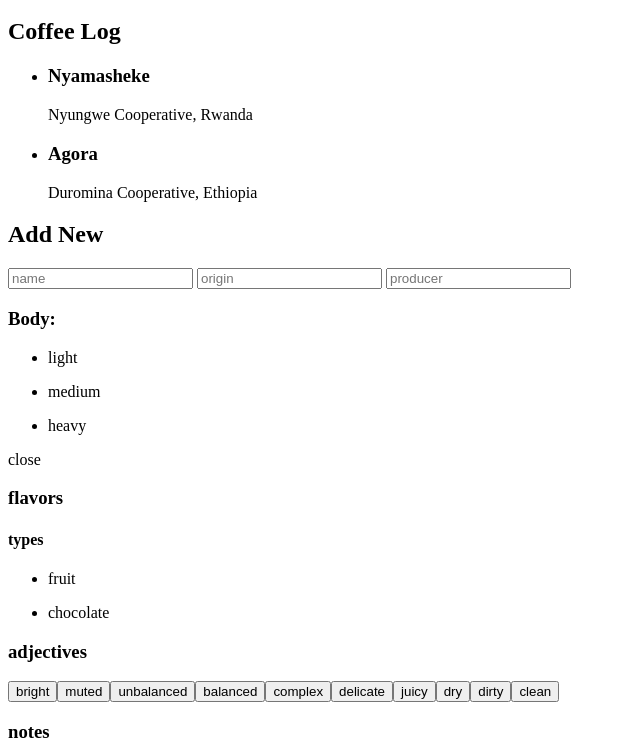
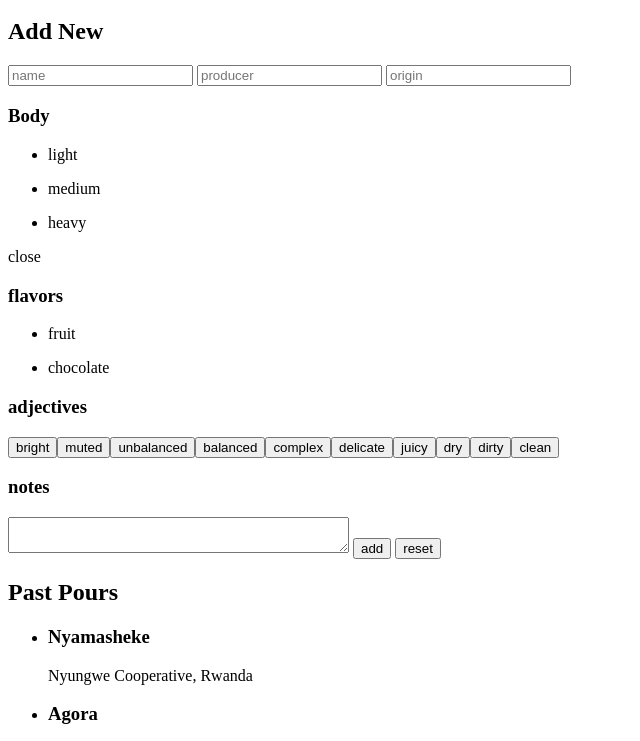
Before and after one commit to awdriggs/freshCup, a plain HTML site: page index.html in a window 1280 px wide. Shown: the part 48-789 px from the top of the page, without its empty margins (0-640 px from the left). Drawn offline with Linux system fonts and the light colour scheme.

Commit message:
working on structure

```diff
--- a/app.js
+++ b/app.js
@@ -47,10 +47,10 @@ var apiData = {
 //coffee-item, view for showing each individual coffee item
 Vue.component('coffeeItem', {
   template: "#coffee-item",
-  props: ['coffee', 'add'],
+  props: ['coffee', 'display'],
   data: function() {
     return {
-      showing: this.add
+      showing: this.display
     }
   },
   methods: {
--- a/index.html
+++ b/index.html
@@ -12,14 +12,15 @@
       <h1>Fresh Cup</h1>
     </header>
 
-    <h2>Coffee Log</h2>
-    <ul>
-      <coffee-item v-for="coffee in coffees" :coffee="coffee" :add="false">
-      </coffee-item>
-    </ul>
 
     <new-coffee @new-coffee="addNewCoffee" :tastings="tastings">
     </new-coffee>
+
+    <h2>Past Pours</h2>
+    <ul>
+      <coffee-item v-for="coffee in coffees" :coffee="coffee" :display="false">
+      </coffee-item>
+    </ul>
 
     <pre>{{$data}}</pre>
   </div>
@@ -27,22 +28,22 @@
 
   <!-- templates -->
   <template id="new-coffee">
-    <!-- just do a coffee item here with the blank coffee?\\ -->
     <div>
+    <!-- hijacking the coffee item for reuse here -->
+    <!-- display will control whether the item is explanded to start or not. -->
       <ul v-if="coffee.title">
-        <coffee-item :coffee="coffee" :add="true">
+        <coffee-item :coffee="coffee" :display="true">
         </coffee-item>
       </ul>
 
-
+      <div class="controls">
         <h2>Add New</h2>
 
         <input type="text" name="name" placeholder="name" v-model="coffee.title">
+        <input type="text" name="producer" placeholder="producer" v-model="coffee.producer">
         <input type="text" name="origin" placeholder="origin" v-model="coffee.origin">
-      <input type="text" name="producer" placeholder="producer" v-model="coffee.producer">
 
-      <h3>Body: {{coffee.body}}</h3>
-      <!-- insert body feature here -->
+        <h3>Body</h3>
         <ul v-for="body in tastings.body">
           <li @click="currentBody = body.category">{{body.category}}
             <ul v-for="description in body.descriptions" v-show="body.category == currentBody">
@@ -53,9 +54,6 @@
         <p v-if="currentBody" @click="currentBody = ''">close</p>
 
         <h3>flavors</h3>
-      {{coffee.flavor.join(", ")}}
-
-      <h4>types</h4>
         <ul v-for="flavor in tastings.flavors" class="flavor-list">
           <li @click="reveal(flavor)">{{flavor.category}}</li>
         </ul>
@@ -65,10 +63,7 @@
         </flavor>
 
         <h3>adjectives</h3>
-      {{coffee.adjectives.join(", ")}}
-      <!-- insert adjective feature here -->
         <adj v-for="adjective in tastings.adjectives" :adj="adjective" @add-adj="updateAdj">
-        <!-- {{adjective}} -->
         </adj>
 
         <h3>notes</h3>
@@ -76,7 +71,8 @@
 
         <button @click="submit">add</button>
         <button @click="reset">reset</button>
-    </div>
+      </div>  <!-- end of controls div -->
+    </div>    <!-- end of component div -->
   </template>
 
   <template id="coffee-item">
```
Also changed, not shown: 2 other files. Lines whose indentation alone changed are shown as unchanged.
